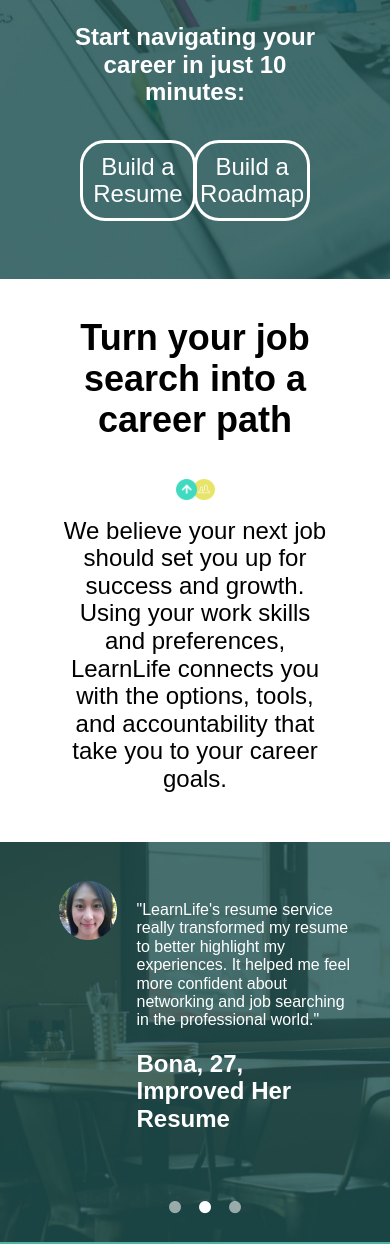
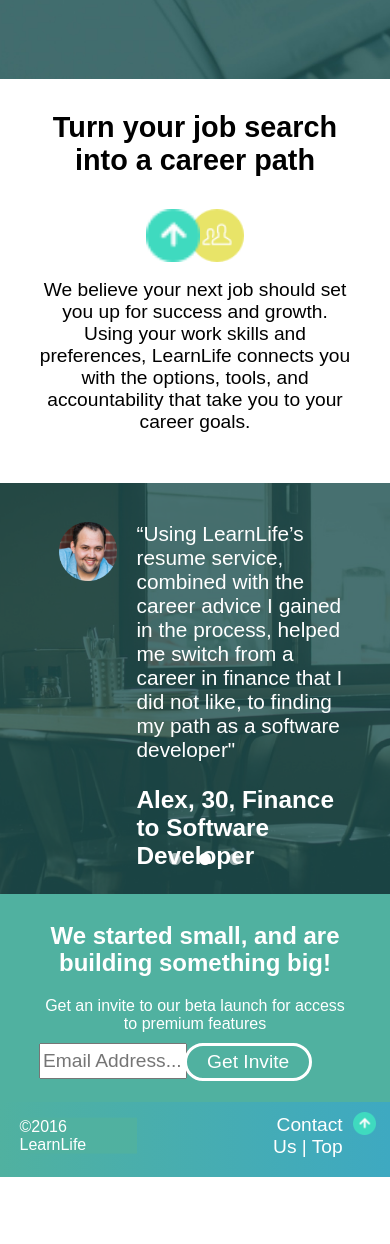
Before and after one commit to ScottCLandis/learnlife, a plain HTML site: page index.html in a window 390 px wide. Shown: the part 596-1840 px from the top of the page. After the commit the page ends 1773 px from the top, so only its background shows below. Drawn offline with nearby package versions, Linux system fonts and the light colour scheme; a web font is replaced by a local one.

Commit message:
600px-breakpoint

```diff
--- a/css/style.css
+++ b/css/style.css
@@ -37,7 +37,6 @@ body {
 .cta {
     position: relative;
     float: right;
-    width: 22%;
     margin-right: 1%;
 }
 
@@ -120,8 +119,9 @@ body {
     position: relative;
     float: left;
     width: 55%;
-    margin-top: 15%;
+    margin-top: 10%;
     margin-left: 5%;
+    font-size: 1.3em;
 }
 
 .no-break {
@@ -289,3 +289,79 @@ body {
 
 
 /*ids end*/
+
+@media only screen and (max-width: 600px) {
+    #logo {
+        width: 30%;
+        top: 45%;
+        min-width: 1px;
+    }
+    #intro {
+        min-height: 600px;
+    }
+    .cta {
+        margin: 0;
+    }
+    #cta-box {
+        width: 60%;
+        top: px;
+        right: 1%;
+    }
+    #sign-up {
+        font-size: .8em;
+        width: 24%;
+        height: 17%;
+    }
+    #sign-in {
+        font-size: .8em;
+        width: 24%;
+        border: none;
+    }
+    #primary-text {
+        font-size: 2.2em;
+        margin-top: 17%;
+    }
+    #icons {
+        width: 25%;
+        margin-left: 37.5%;
+        margin-right: 37.5%
+    }
+    .button {
+        position: absolute;
+        width: 47%;
+        padding-top: 10px;
+        padding-bottom: 10px;
+        font-size: 1em;
+    }
+    .in-box {
+        width: 80%;
+        margin-left: 10%;
+        margin-right: 10%;
+    }
+    .first {
+        left: 0%;
+    }
+    .last {
+        right: 0%;
+    }
+    .text-in-box {
+        font-size: 1.2em;
+    }
+    #beta-contain {
+        margin-left: 10%;
+        margin-top: 2.5%;
+    }
+    .beta-field {
+        width: 100%;
+        height: 30px;
+        font-size: 1.2em;
+        margin-right: 2%;
+    }
+    .submit-but {
+        padding-top: 5px;
+        padding-bottom: 5px;
+        font-size: 1.2em;
+        margin-top: 0%;
+        margin-left: 10%;
+    }
+}
--- a/index.html
+++ b/index.html
@@ -18,6 +18,7 @@
     <link rel="stylesheet" type="text/css" href="slick/slick-theme.css" />
     <link rel="stylesheet" href="css/normalize.css">
     <link rel="stylesheet" href="css/style.css">
+
     <script src="js/main.js"></script>
 
 </head>
@@ -47,7 +48,7 @@
 
         <div class="in-box first-text" id="primary-text">
             LearnLife
-            <br>Career navigation tools to find your passion and path
+            <br>career navigation tools to find your passion and path
         </div>
 
         <div class="in-box" id="icons">
@@ -92,27 +93,28 @@
     <div class="body-box slider">
         <div>
             <div class="avatar">
+                <img class="resize" src="images/testimonial-bona.png">
+            </div>
+            <div class="testimonial-text">"LearnLife's resume service really transformed my resume to better highlight my experiences. It helped me feel more confident about networking and job searching in the professional world."
+                <br>
+                <h3>Bona, 27, Improved Her Resume</h3></div>
+        </div>
+        <div>
+            <div class="avatar">
                 <img class="resize" src="images/testimonial-alex.png">
             </div>
             <div class="testimonial-text">“Using LearnLife’s resume service, combined with the career advice I gained in the process, helped me switch from a career in finance that I did not like, to finding my path as a software developer"
                 <br>
-                <h2>Alex, 30, Finance to Software Developer</h2></div>
+                <h3>Alex, 30, Finance to Software Developer</h3></div>
         </div>
-        <div>
-            <div class="avatar">
-                <img class="resize" src="images/testimonial-bona.png">
-            </div>
-            <div class="testimonial-text">"LearnLife's resume service really transformed my resume to better highlight my experiences. It helped me feel more confident about networking and job searching in the professional world."
-                <br>
-                <h2>Bona, 27, Improved Her Resume</h2></div>
-        </div>
+
         <div>
             <div class="avatar">
                 <img class="resize" src="images/testimonial-tai.png">
             </div>
             <div class="testimonial-text">“I started using LearnLife’s Roadmap tool because I had no idea how to go from school, to finding a job. Now I’m on a healthcare career path, starting as a CNA”
                 <br>
-                <h2>Tai, 22, Healthcare Roadmap</h2></div>
+                <h3>Tai, 22, Healthcare Roadmap</h3></div>
         </div>
     </div>
     <div class="body-box" id="newsletter">
@@ -140,7 +142,7 @@
     </div>
     <div class="body-box" id="header">
         <div id="logo">
-            ©2017 LearnLife
+            ©2016 LearnLife
         </div>
 
         <div id="cta-box">
```
